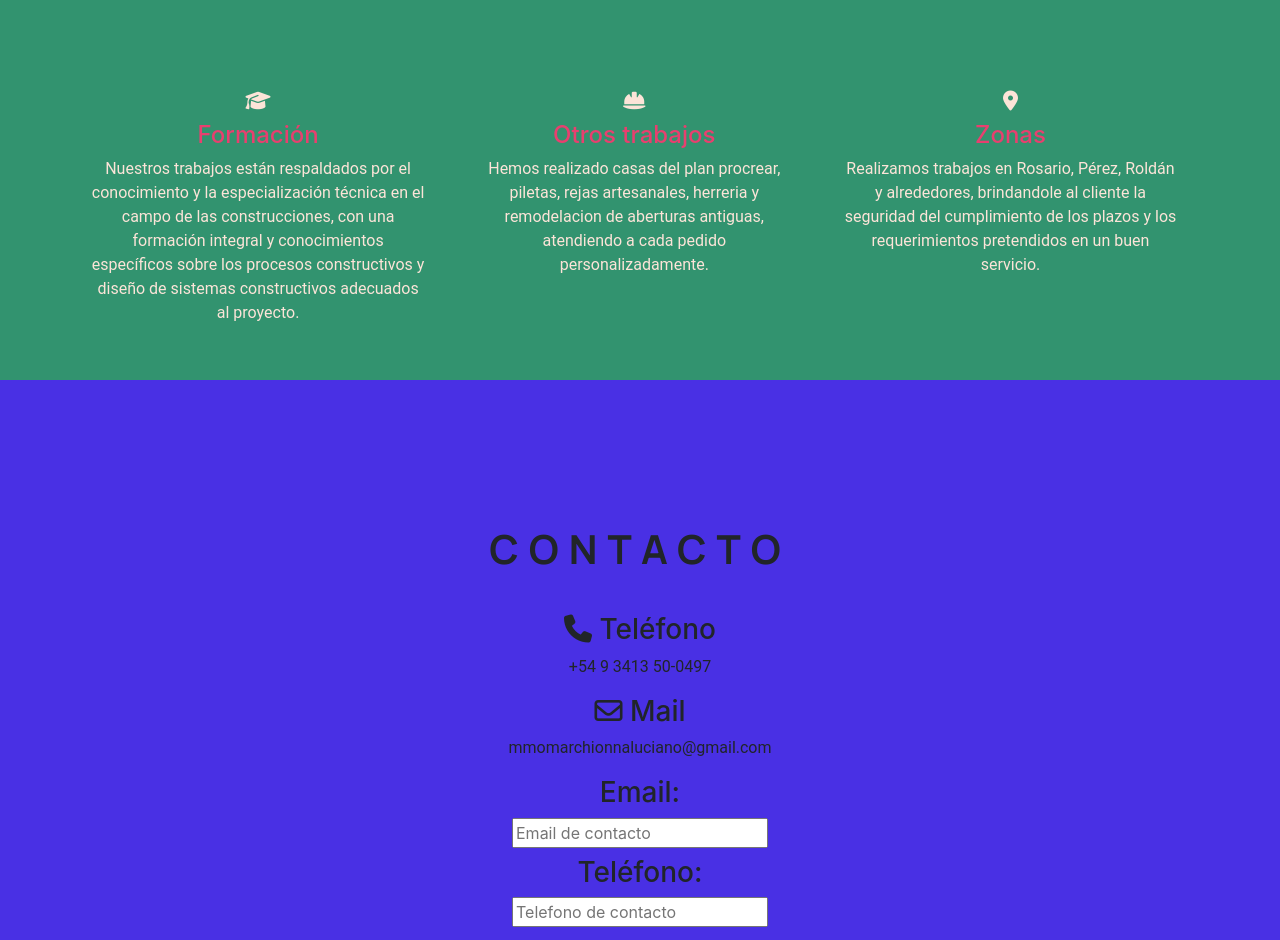
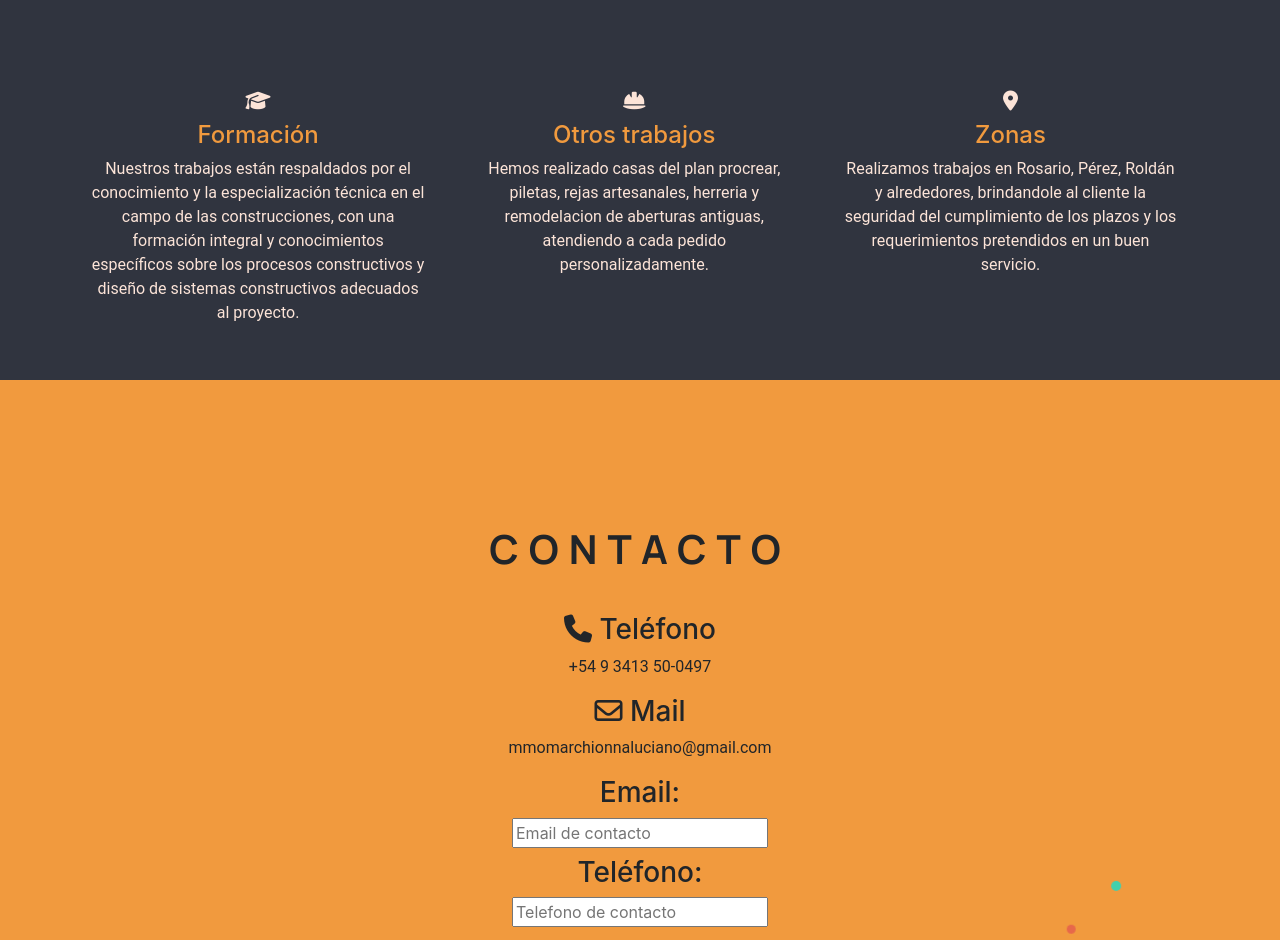
Before and after one commit to agustingaleazzi/mmomarchionnaluciano, a plain HTML site: page index.html in a window 1280 px wide. Shown: the part 1860-2800 px from the top of the page. Drawn offline with nearby package versions, Linux system fonts and the light colour scheme.

Commit message:
colors changed
section and title colors changed

```diff
--- a/_config.scss
+++ b/_config.scss
@@ -1,8 +1,8 @@
 $primary-color: #2274A5;
-$secondary-color: #0C0C0C;
-$terciary-color: #32936f;
+$secondary-color: #1B2021;
+$terciary-color: #30343F;
 $font-color: #FCE4D8;
-$titles-color: #E83F6F;
+$titles-color: #F19A3E;
 
 html {
     scroll-behavior: smooth;
--- a/_contact.scss
+++ b/_contact.scss
@@ -1,5 +1,5 @@
 .contacto{
-    background-color: #4930E4;
+    background-color: #F19A3E;
     min-height: 100vh;
     display: flex;
     flex-direction: column;
@@ -49,7 +49,7 @@
 
   @media(max-width: 500px){
     .contacto{
-        background-color: #4930E4;
+        background-color: #F19A3E;
         min-height: 100vh;
         display: flex;
         flex-direction: column;
```
Also changed, not shown: css/main.css, 1 other file.
